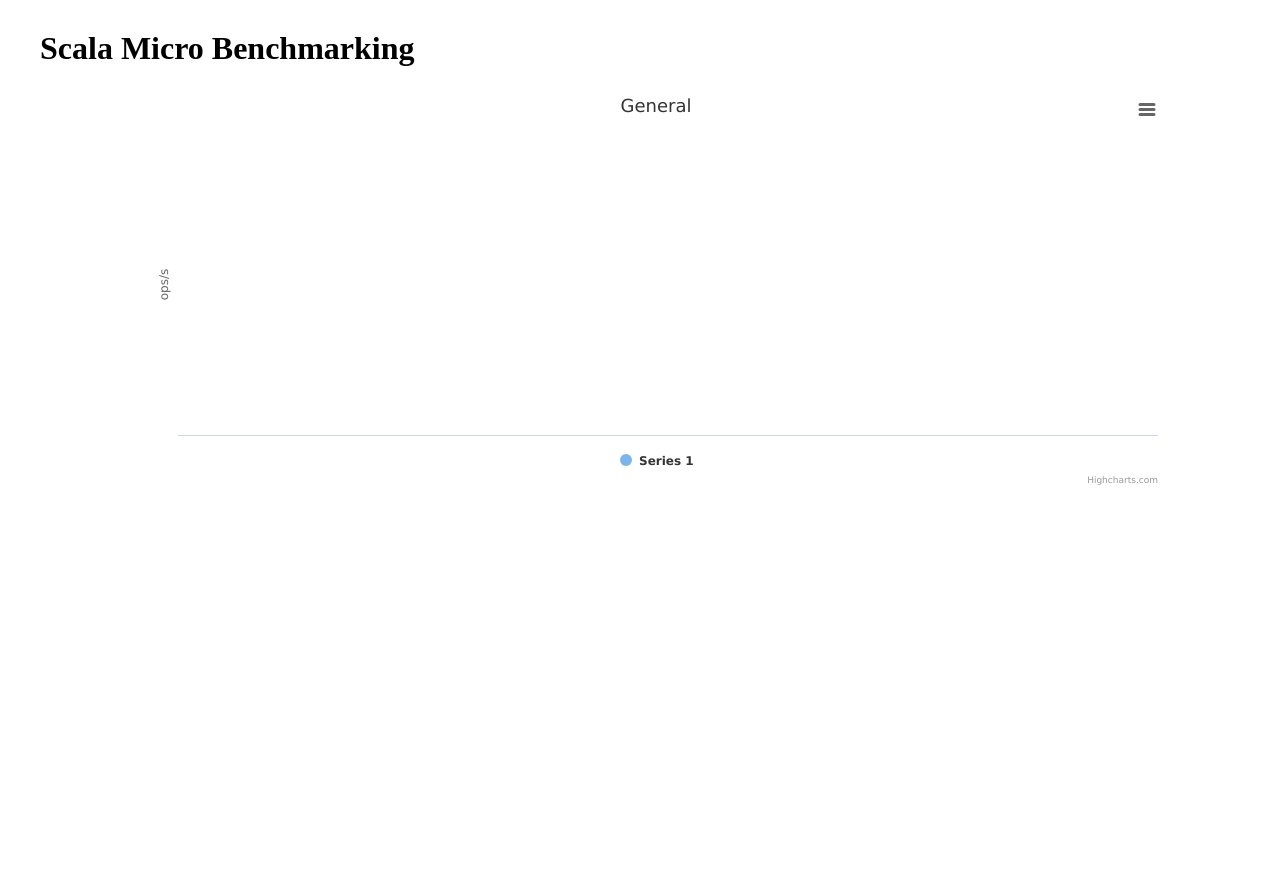
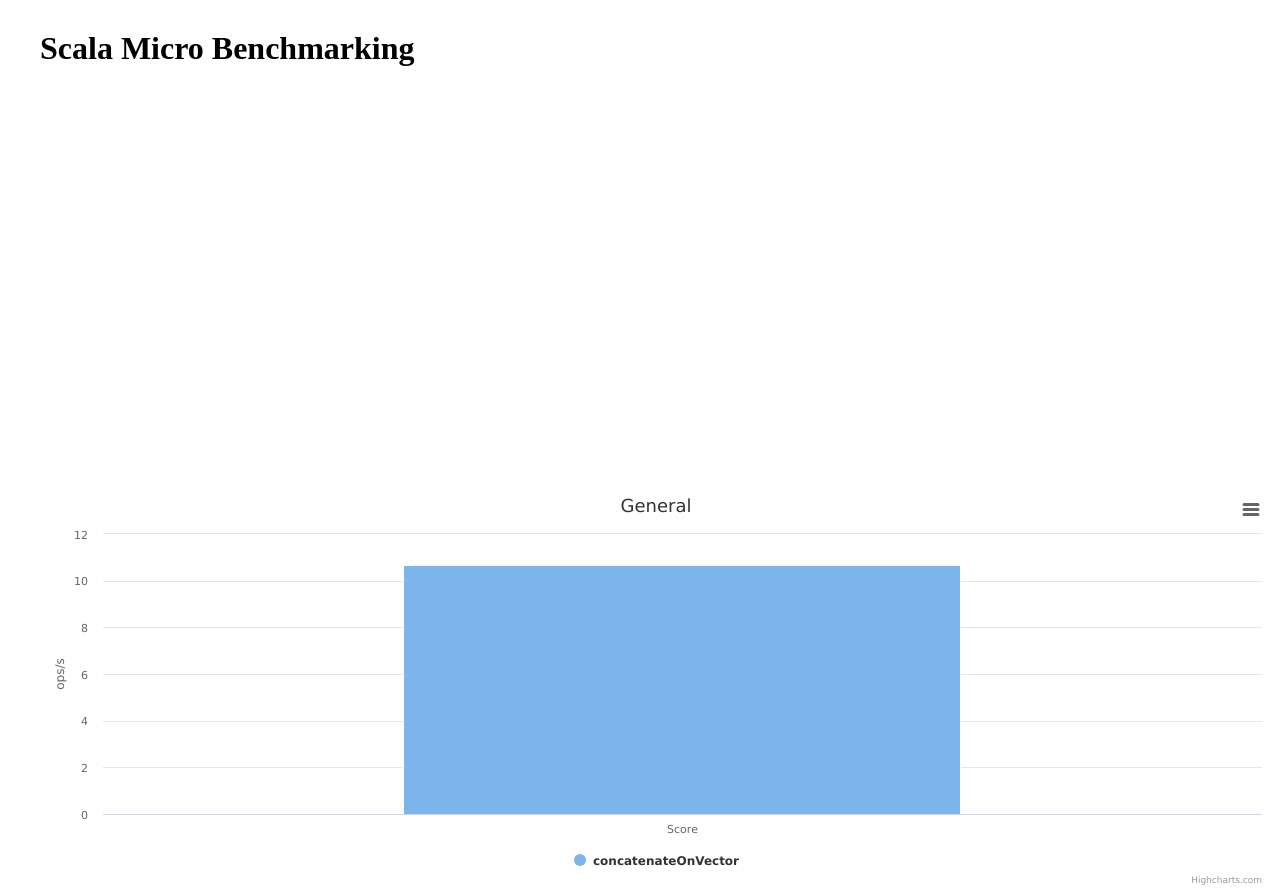
Before and after one commit to mauriciojost/scala-benchmark, a plain HTML site: page index.html in a window 1280 px wide. Before the commit the page ends 800 px from the top, so only its background shows below. Drawn offline with nearby package versions, Linux system fonts and the light colour scheme.

Commit message:
Fix series object

```diff
--- a/index.html
+++ b/index.html
@@ -64,6 +64,7 @@ $.get('report/input/raw.csv', function(data) {
                 } else if (isEligibleDataColumn(itemNo)) {
                     series.data.push(parseFloat(item));
                 }
+
             });
             if (series.data.length != 0) {
                 allSeries[lastClass] = series
@@ -72,27 +73,30 @@ $.get('report/input/raw.csv', function(data) {
     });
 
     var counter = 0
-    console.log('Series: %o', allSeries)
+    //console.log('Series: %o', allSeries)
 
     for (k in allSeries) {
         var options = {
             chart: {
-                //renderTo: $container[counter],
-                renderTo: container,
+                renderTo: $container[counter],
+                //renderTo: container,
                 defaultSeriesType: 'column'
             },
             title: { text: 'General' },
             xAxis: { categories: allCategories },
             yAxis: { title: { text: 'ops/s' } },
-            series: allSeries[k].data
+            series: []
         };
 
-        console.log('Key: ' + k)
-        console.log('Counter: ' + counter)
-        console.log('Options: %o', options)
+        options.series.push(allSeries[k]);
 
-        //options.series.push(series);
-        if (counter ==0) {var chart = new Highcharts.Chart(options)}
+        if (counter == 0 ) {
+            console.log('Key: ' + k)
+            console.log('Counter: ' + counter)
+            console.log('Options KO: %o', options)
+
+            var chart = new Highcharts.Chart(options)
+        }
         counter++
     }
 
```
